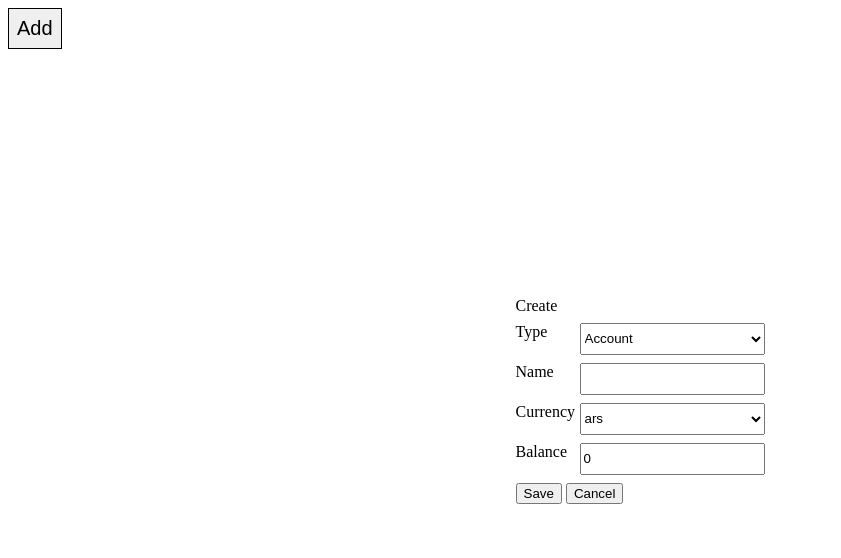
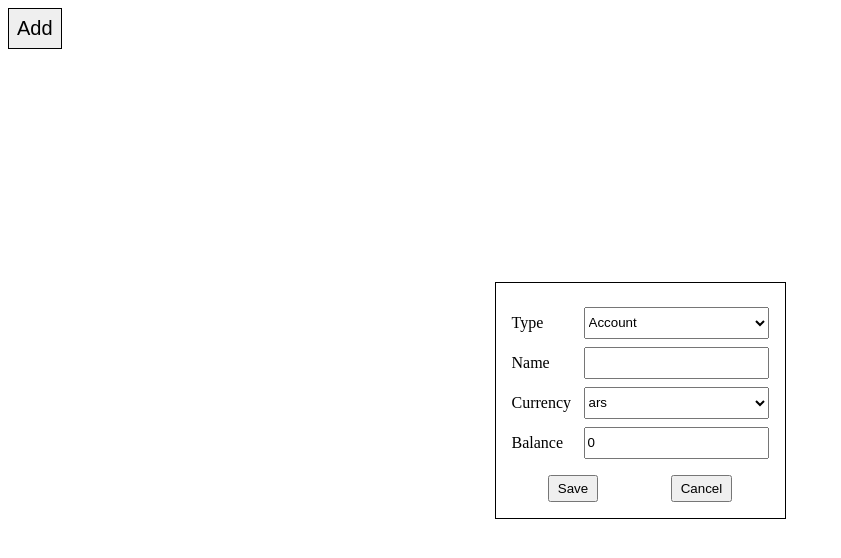
Before and after one commit to juanfrvera/finances, a SvelteKit app: page / in a window 1280 px wide. Both pictures are taken after a click on the button "Add". Shown: the top 558 px of the page, without its empty margins (0-841 px from the left). Built offline with nearby package versions, Linux system fonts and the light colour scheme.

Commit message:
wip: service isManual switch

```diff
--- a/src/routes/creation-configs/account-creation-config.svelte
+++ b/src/routes/creation-configs/account-creation-config.svelte
@@ -6,10 +6,10 @@
 
 <div class="label-and-input">
 	<label for="name-input">Name</label>
-	<input bind:value={config.name} id="name-input" />
+	<input bind:value={config.name} id="name-input" class="input-stretch" />
 </div>
 <CurrencySelect bind:value={config.currency} />
 <div class="label-and-input">
 	<label for="balance-input">Balance</label>
-	<input bind:value={config.balance} id="balance-input" type="number" />
+	<input bind:value={config.balance} id="balance-input" type="number" class="input-stretch" />
 </div>
--- a/src/routes/creation-configs/service-creation-config.svelte
+++ b/src/routes/creation-configs/service-creation-config.svelte
@@ -1,4 +1,5 @@
 <script extends>
+	import Switch from '../util/switch.svelte';
 	import CurrencySelect from './util/currency-select.svelte';
 
 	export const config = { name: '', cost: 0, currency: 'ars' };
@@ -6,10 +7,22 @@
 
 <div class="label-and-input">
 	<label for="name-input">Name</label>
-	<input bind:value={config.name} id="name-input" />
+	<input bind:value={config.name} id="name-input" class="input-stretch" />
 </div>
 <CurrencySelect bind:value={config.currency} />
 <div class="label-and-input">
 	<label for="cost-input">Cost</label>
-	<input bind:value={config.cost} id="cost-input" type="number" />
+	<input bind:value={config.cost} id="cost-input" type="number" class="input-stretch" />
 </div>
+<div class="label-and-input">
+	<label for="is-manual-input">Is Manual</label>
+	<div class="switch-container">
+		<Switch />
+	</div>
+</div>
+
+<style>
+	.switch-container {
+		height: 16px;
+	}
+</style>
--- a/src/routes/creation-configs/util/currency-select.svelte
+++ b/src/routes/creation-configs/util/currency-select.svelte
@@ -4,7 +4,7 @@
 
 <div class="label-and-input">
 	<label for="currency-input">Currency</label>
-	<select bind:value id="currency-input">
+	<select bind:value id="currency-input" class="input-stretch">
 		<option>ars</option>
 		<option>usd</option>
 	</select>
--- a/src/routes/creation-modal.svelte
+++ b/src/routes/creation-modal.svelte
@@ -31,12 +31,11 @@
 
 <div class="modal">
 	<div class="modal-content">
-		<div class="modal-header">Create</div>
 		<div class="modal-body">
 			<div class="form">
 				<div class="label-and-input clickable-height">
 					<label for="type-input">Type</label>
-					<select id="type-input" on:change={typeSelectChanged}>
+					<select id="type-input" on:change={typeSelectChanged} class="input-stretch">
 						<option>Account</option>
 						<option>Service</option>
 					</select>
@@ -45,23 +44,26 @@
 			</div>
 		</div>
 		<div class="modal-footer">
-			<button on:click={saveClicked}>Save</button>
-			<button on:click={cancelClicked}>Cancel</button>
+			<button on:click={saveClicked} class="comfortable-button">Save</button>
+			<button on:click={cancelClicked} class="comfortable-button">Cancel</button>
 		</div>
 	</div>
 </div>
 
 <style>
 	:global(.label-and-input) {
+		height: 32px;
+
 		display: flex;
-		height: 32px;
+		align-items: center;
 	}
 
 	:global(.label-and-input > label) {
-		min-width: 64px;
+		min-width: 72px;
 	}
-	:global(.label-and-input > input, select) {
+	:global(.input-stretch) {
 		flex-grow: 1;
+		align-self: stretch;
 	}
 
 	.modal {
@@ -77,14 +79,24 @@
 	}
 	.modal-content {
 		background-color: white;
+		padding: 16px;
+		border: 1px solid;
 	}
 	.modal-body {
 		margin-top: 8px;
-		margin-bottom: 8px;
+		margin-bottom: 16px;
 	}
 	.form {
 		display: flex;
 		flex-direction: column;
 		row-gap: 8px;
 	}
+
+	.modal-footer {
+		display: flex;
+		justify-content: space-around;
+	}
+	.comfortable-button {
+		padding: 4px 8px;
+	}
 </style>
--- /dev/null
+++ b/src/routes/util/switch.svelte
@@ -0,0 +1,61 @@
+<!-- Rectangular switch -->
+<label class="switch">
+	<input type="checkbox" />
+	<span class="slider" />
+</label>
+
+<style>
+	/* The switch - the box around the slider */
+	.switch {
+		position: relative;
+		display: inline-block;
+		width: 40px;
+		height: 100%;
+	}
+
+	/* Hide default HTML checkbox */
+	.switch input {
+		opacity: 0;
+		width: 0;
+		height: 0;
+	}
+
+	/* The slider */
+	.slider {
+		position: absolute;
+		cursor: pointer;
+		top: 0;
+		left: 0;
+		right: 0;
+		bottom: 0;
+		background-color: #ccc;
+		-webkit-transition: 0.4s;
+		transition: 0.4s;
+	}
+
+	.slider:before {
+		position: absolute;
+		content: '';
+		height: 60%;
+		width: 16px;
+		left: 4px;
+		bottom: 4px;
+		background-color: white;
+		-webkit-transition: 0.4s;
+		transition: 0.4s;
+	}
+
+	input:checked + .slider {
+		background-color: black;
+	}
+
+	input:focus + .slider {
+		box-shadow: 0 0 1px black;
+	}
+
+	input:checked + .slider:before {
+		-webkit-transform: translateX(16px);
+		-ms-transform: translateX(16px);
+		transform: translateX(16px);
+	}
+</style>
```
